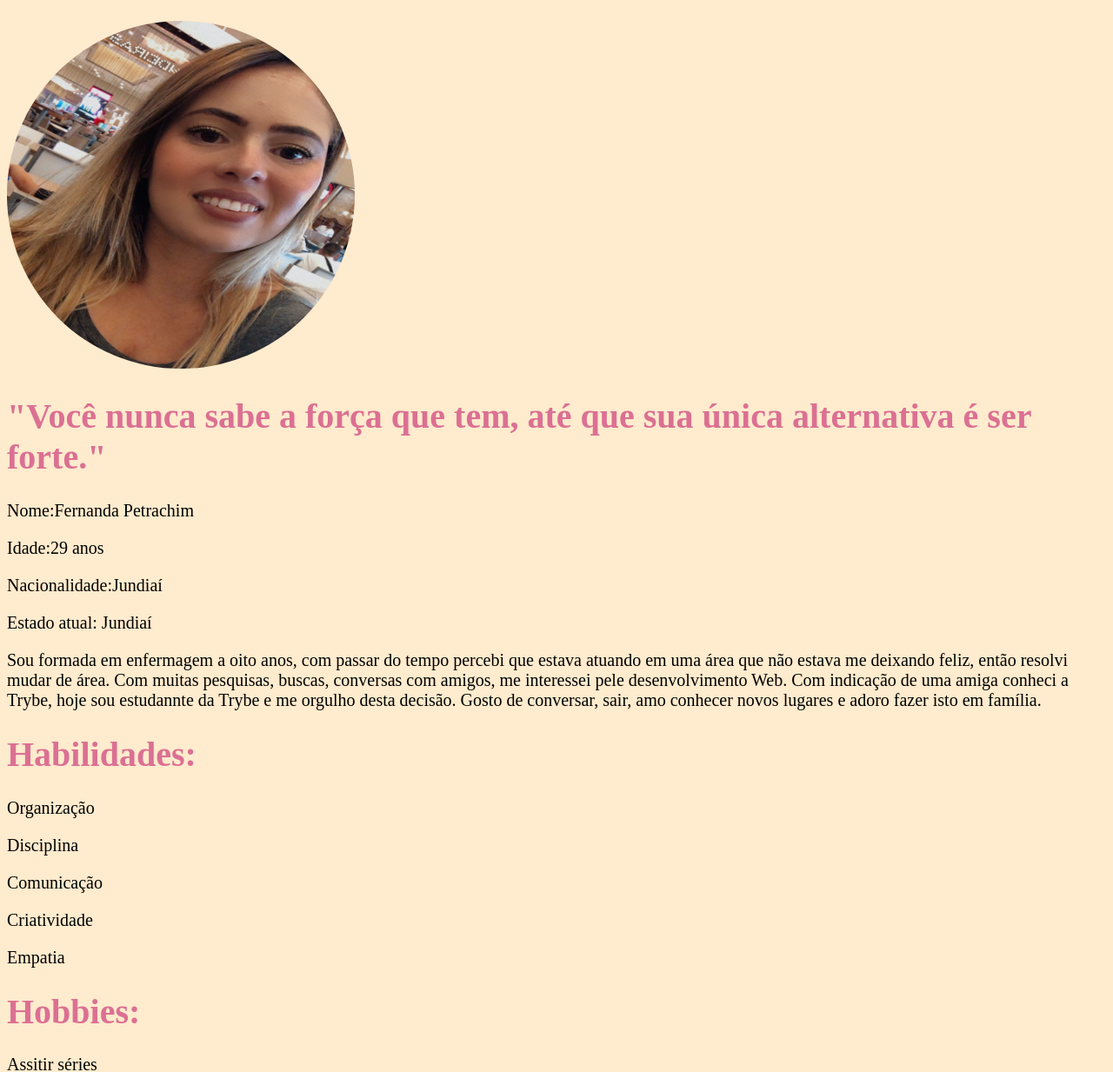
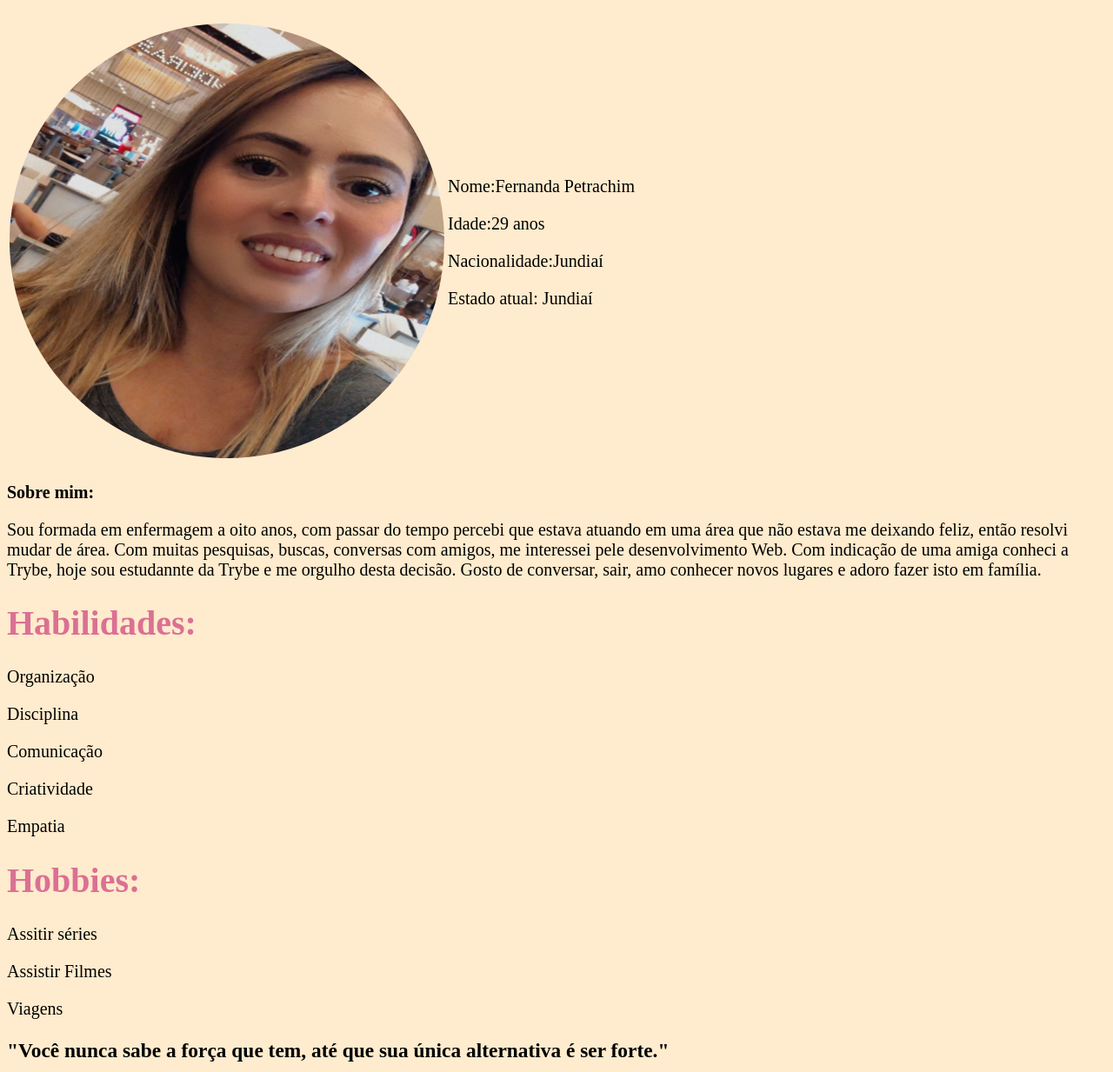
Before and after one commit to FernandaPetrachim/Exercicios-Trybe, a plain HTML site: page 1-Fundamentos/index.html in a window 1280 px wide. Shown: the part 77-1310 px from the top of the page at 87% size. Drawn offline with Linux system fonts and the light colour scheme.

Commit message:
Mudança de texto

```diff
--- a/1-Fundamentos/index.html
+++ b/1-Fundamentos/index.html
@@ -10,6 +10,10 @@
     color: palevioletred;
     font-size: 2em;
     }
+    h3 {
+        color:black;
+        font: size 100px;;
+    }
     body {
         background-color: blanchedalmond;
         font-size: 20px;
@@ -18,19 +22,25 @@
     border-radius: 50%;
 }
 
+
     </style>
 </head>
 <body>
    <h1>FERNANDA PETRACHIM</h1>
 
-   <img src="Fer.jpeg" lt="Img"s height="400" width="400">
-   <h1>"Você nunca sabe a força que tem, até que sua única alternativa é ser forte." </h1>
+   <table>
+    <tr>
+      <td><img  width="500" height="500" src='Fer.jpeg'/></td>
+
    <b></b>
-   <p>Nome:Fernanda Petrachim</p>
+   <td><p>Nome:Fernanda Petrachim</p>
    <p>Idade:29 anos</p>
    <p>Nacionalidade:Jundiaí</p>
    <p>Estado atual: Jundiaí</p>
-
+   </td>
+</tr>
+</table>
+   <p><b>Sobre mim:</b></p>
    <p>Sou formada em enfermagem a oito anos, com passar do tempo percebi que estava atuando em uma área que não estava me deixando feliz,
    então resolvi mudar de área. Com muitas pesquisas, buscas, conversas com amigos, me interessei pele desenvolvimento Web.
    Com indicação de uma amiga conheci a Trybe, hoje sou estudannte da Trybe e me orgulho desta decisão.
@@ -47,7 +57,7 @@
    <p>Assitir séries</p>
    <p>Assistir Filmes</p>
    <p>Viagens</p>
-
+   <h3>"Você nunca sabe a força que tem, até que sua única alternativa é ser forte." </h3>
 
 </ul>
 <a href="#Fer.jpge">Minha foto</a>
```
